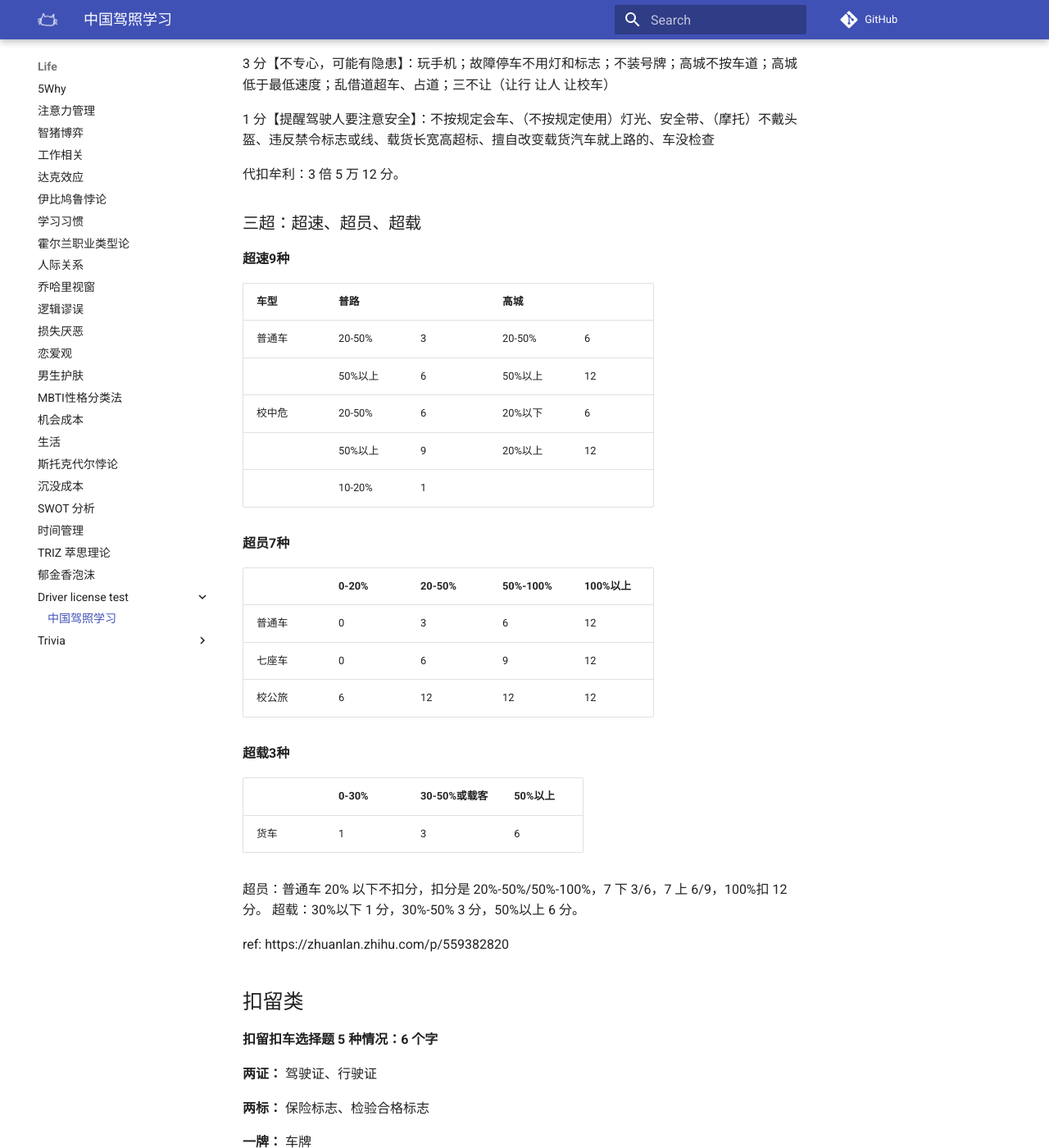
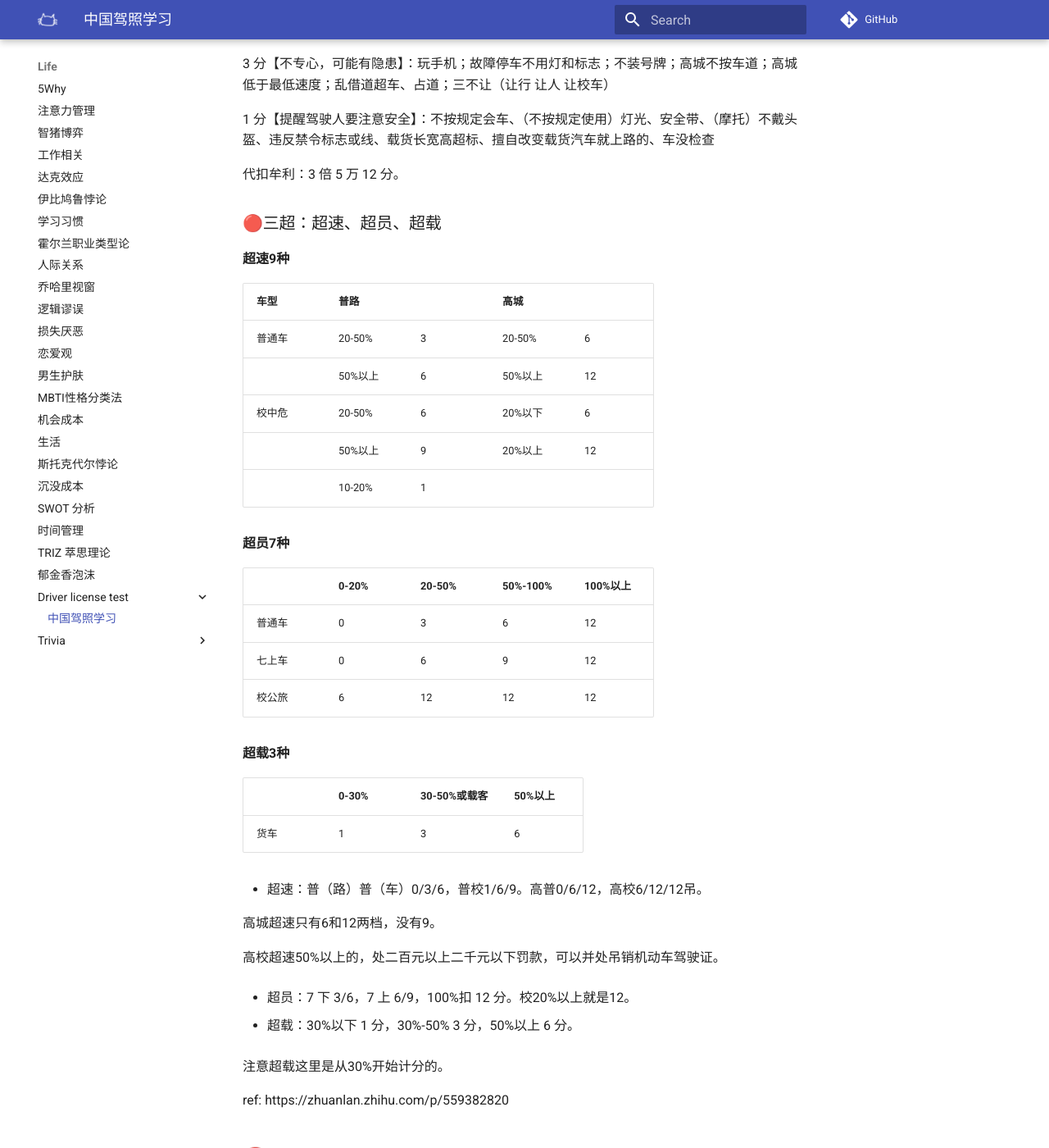
Before and after one commit to luoxufeiyan/wiki.luoxufeiyan.com, an MkDocs documentation site: the page built from docs/life/driver_license_test/china_driver_license_study.md, in a window 1280 px wide and 1400 px high, scrolled down 2149 px. Shown: the whole window at 82% size. Built offline with MkDocs 1.6.1 and Material for MkDocs 9.7.7, drawn with Linux system fonts in a browser that asks for light colours; comment, search, counter and statistics services are not loaded.

Commit message:
更新材料

```diff
--- a/docs/life/driver_license_test/china_driver_license_study.md
+++ b/docs/life/driver_license_test/china_driver_license_study.md
@@ -2,7 +2,7 @@
 
 # 科目一
 
-## 驾证
+## 🔴驾证
 
 不得考驾照时间：假 1 骗 3 毒 3 醉 5 逃罪终生（年）
 
@@ -63,7 +63,7 @@
 
 科目三：道路驾驶技能
 
-## 扣分：
+## 🔴扣分：
 
 高速扣分：高逆 12、违停 9、应急 6、低速 3。
 
@@ -80,7 +80,7 @@
 代扣牟利：3 倍 5 万 12 分。
 
 
-### 三超：超速、超员、超载
+### 🔴三超：超速、超员、超载
 
 **超速9种**
 
@@ -97,7 +97,7 @@
 |         | 0-20% | 20-50% | 50%-100% | 100%以上 |
 | :------ | :---- | :----- | :------- | :------- |
 | 普通车  | 0     | 3      | 6        | 12       |
-| 七座车  | 0     | 6      | 9        | 12       |
+| 七上车  | 0     | 6      | 9        | 12       |
 | 校公旅  | 6     | 12     | 12       | 12       |
 
 **超载3种**
@@ -107,12 +107,21 @@
 | 货车 | 1     | 3            | 6       |
 
 
-超员：普通车 20% 以下不扣分，扣分是 20%-50%/50%-100%，7 下 3/6，7 上 6/9，100%扣 12 分。
-超载：30%以下 1 分，30%-50% 3 分，50%以上 6 分。
+- 超速：普（路）普（车）0/3/6，普校1/6/9。高普0/6/12，高校6/12/12吊。
+
+高城超速只有6和12两档，没有9。
+
+高校超速50%以上的，处二百元以上二千元以下罚款，可以并处吊销机动车驾驶证。
+
+- 超员：7 下 3/6，7 上 6/9，100%扣 12 分。校20%以上就是12。
+
+- 超载：30%以下 1 分，30%-50% 3 分，50%以上 6 分。
+
+注意超载这里是从30%开始计分的。
 
 ref: https://zhuanlan.zhihu.com/p/559382820
 
-## 扣留类
+## 🔴扣留类
 
 **扣留扣车选择题 5 种情况：6 个字**
 
```
